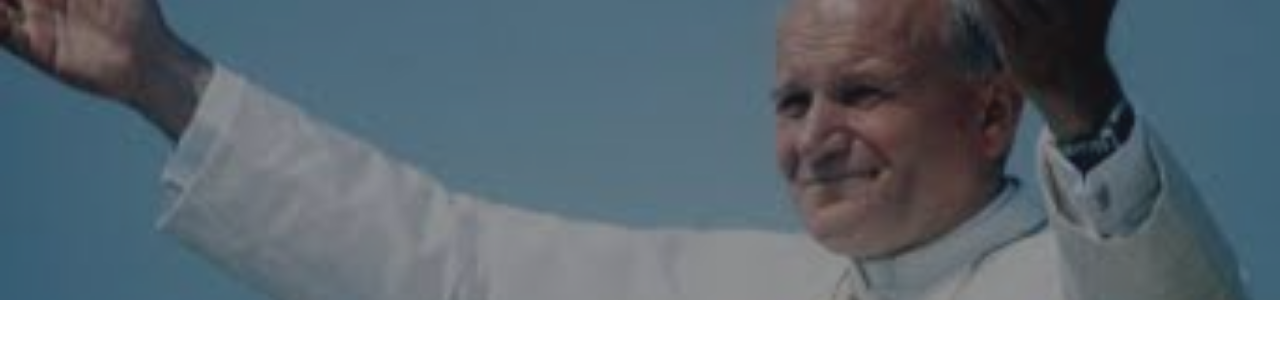
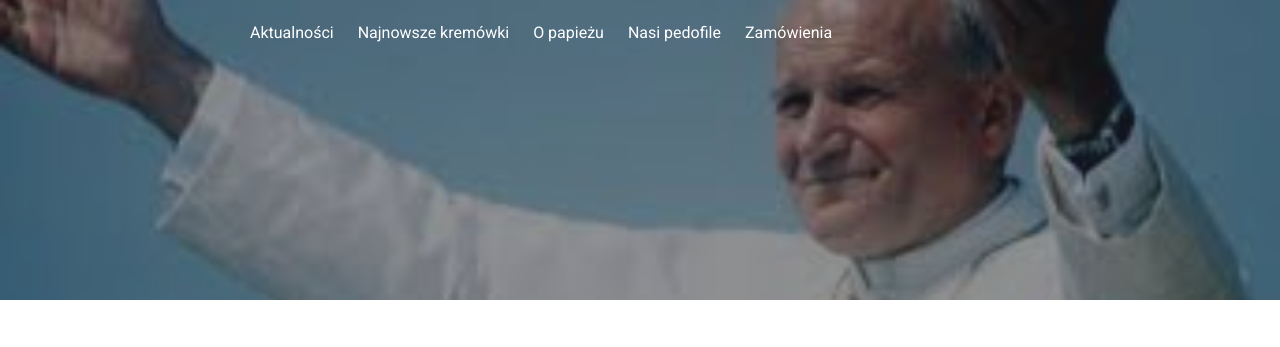
Before and after one commit to TIHubGitHub/wiai-strona, a plain HTML site: page index.html in a window 1280 px wide. Shown: the top 347 px of the page. Drawn offline with Linux system fonts and the light colour scheme.

Commit message:
Add files via upload

```diff
--- a/css/style.css
+++ b/css/style.css
@@ -1,4 +1,8 @@
 @import url('https://fonts.googleapis.com/css2?family=Roboto&display=swap');
+
+:root {
+    --background: #FFFFFF;
+}
 
 body {
     margin: 0;
@@ -28,6 +32,9 @@ header.head {
     background-image: url('https://static-ca-cdn.eporner.com/gallery/b8/qm/w1dyYhrqmb8/306277-sasha-grey-nude.jpg');
     */
     height: 300px;
+    /*
+    border-top: 10px var(--background) solid;
+    */
 }
 
 .logo {
@@ -40,6 +47,38 @@ header.head {
     width: 128px;
     z-index: 2;
     left: 20px;
+    cursor: pointer;
+}
+
+#nav-logo h1 {
+    visibility: hidden;
+}
+
+ul {
+    margin: 0;
+}
+
+#nav {
+    position: absolute;
+    z-index: 2;
+}
+
+#nav ul {
+    margin: 0px 0px 0px 200px;
+}
+
+#nav ul li {
+    display: inline-block;
+    list-style: none;
+    margin-top: 12.5px;
+    padding: 10px;
+}
+
+#nav ul li a {
+    text-decoration: none;
+    color: white;
+    font-size: 1rem;
+    font-weight: 500;
 }
 
 .overlay {
@@ -50,6 +89,7 @@ header.head {
     width: 100%;
     background-color: #212529;
     opacity: .5;
+    z-index: 0;
 }
 
 .h1,
--- a/index.html
+++ b/index.html
@@ -11,8 +11,19 @@
 
 <body>
     <header class="head">
-        <div class="logo"></div>
+        <div id="nav-logo" class="logo">
+            <h1>Parafia Pana Kremówkarza</h1>
+        </div>
         <div class="overlay"></div>
+        <div id="nav">
+            <ul>
+                <li><a href="#">Aktualności</a></li>
+                <li><a href="#">Najnowsze kremówki</a></li>
+                <li><a href="#">O papieżu</a></li>
+                <li><a href="#">Nasi pedofile</a></li>
+                <li><a href="#">Zamówienia</a></li>
+            </ul>
+        </div>
     </header>
     <div id="main">
         <div class="container">
@@ -20,6 +31,7 @@
         </div>
         <div style="height: 2000px;"></div>
     </div>
+    <script src="js/script.js"></script>
 </body>
 
 </html>
--- /dev/null
+++ b/js/script.js
@@ -0,0 +1,5 @@
+const navlogo = document.getElementById("nav-logo")
+
+navlogo.addEventListener("click", () => {
+    window.location.href = "../";
+})
```
